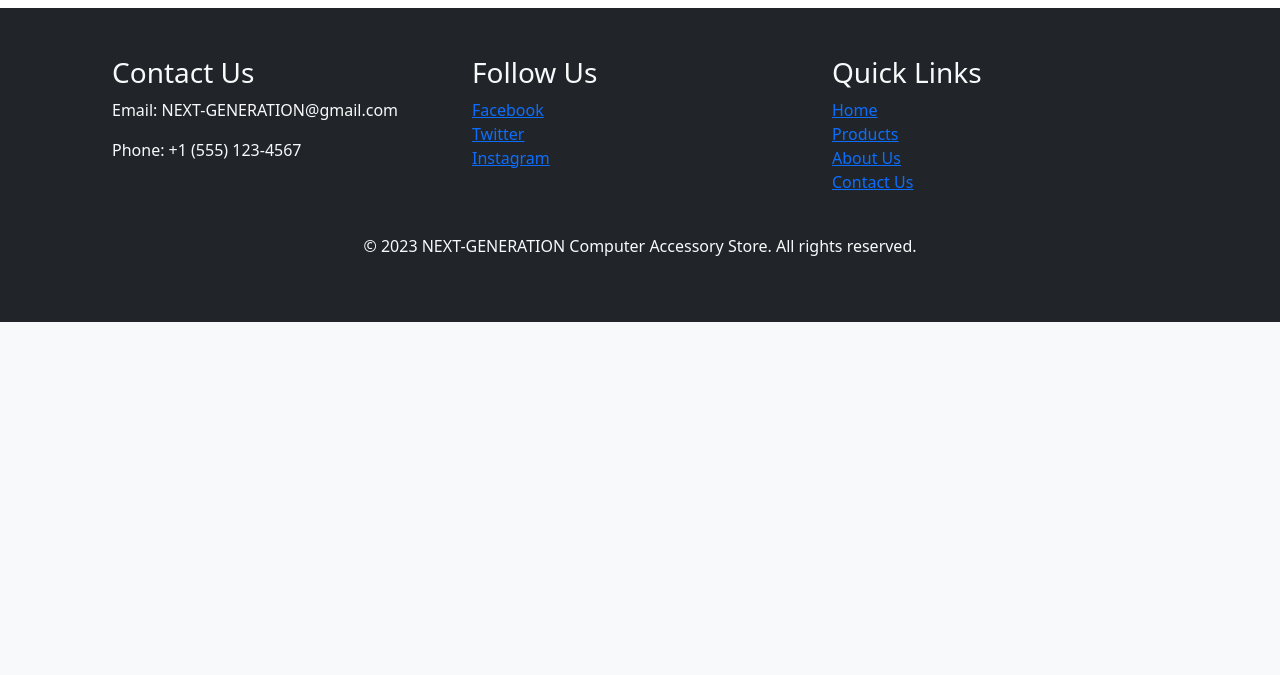
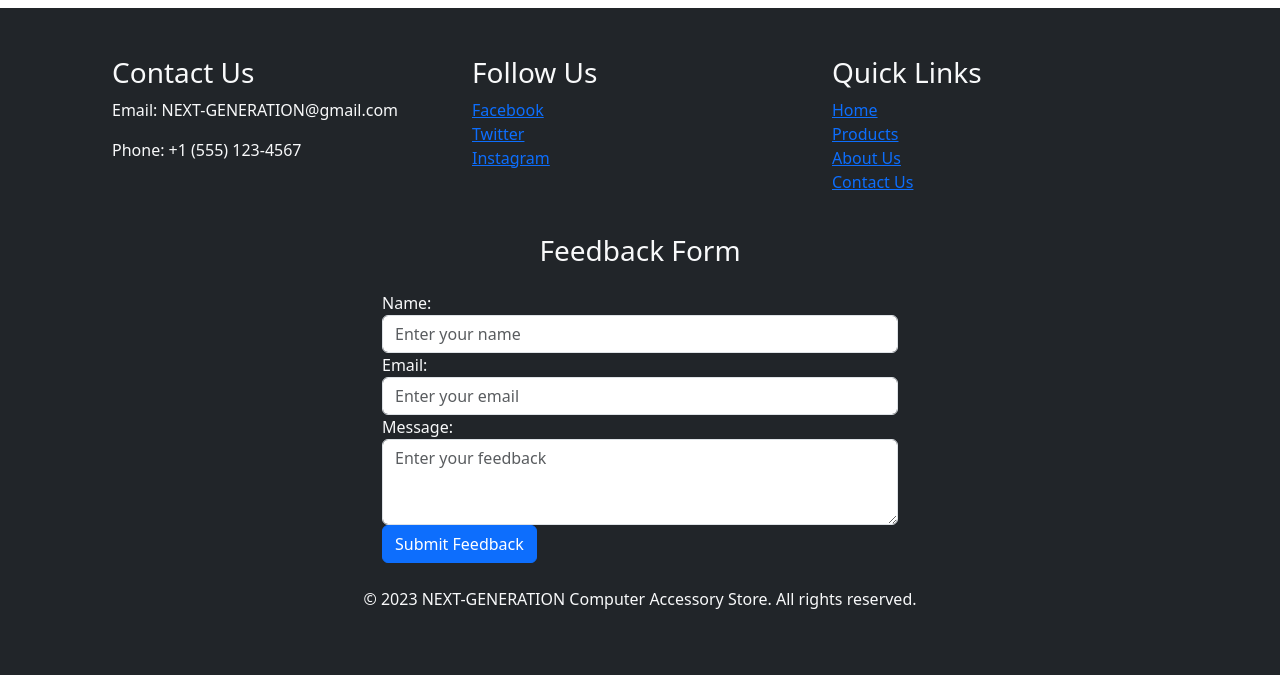
Before and after one commit to abduhafiz1993/NG-website, a Flask app: page /contact in a window 1280 px wide. Shown: the part 508-1183 px from the top of the page. Before the commit the page ends 830 px from the top, so only its background shows below. Run offline with Flask 3, Linux system fonts and the light colour scheme; some libraries are stand-ins or nearby versions.

Commit message:
update on some fils

```diff
--- a/app.py
+++ b/app.py
@@ -31,6 +31,28 @@ def update_info():
         )
     return redirect("/personal")
 
+@app.route("/add", methods = ["POST", "GET"])
+def add():
+    if request.method == "POST":
+        db.execute(
+            "INSERT INTO Users (username, password, email, role) VALUES(?, ?, ?)",
+            request.form.get("username"),
+            generate_password_hash(request.form.get("password")),
+            request.form.get("email"),
+            request.form.get("role")
+        )
+        return render_template("add.html")
+    return render_template("add.html")
+
+@app.route("/feedback", methods = ["POST"])
+def feedback():
+        db.execute(
+            "INSERT INTO Feedbacks (name, email, message) VALUES(?, ?, ?)",
+            request.form.get("name"),
+            request.form.get("email"),
+            request.form.get("message"),
+        )
+        return redirect("/")
 
 
 @app.route("/")
--- a/templates/contact.html
+++ b/templates/contact.html
@@ -16,7 +16,7 @@
                 </ul>
             </div>
             <div class="col-lg-6">
-                <form>
+                <form action="/contact" method="post">
                     <div class="form-group">
                         <label for="fullName">Full Name:</label>
                         <input type="text" class="form-control" id="fullName" placeholder="Enter your full name" required>
--- a/templates/layout.html
+++ b/templates/layout.html
@@ -94,6 +94,30 @@
         </div>
     </div>
 
+    <!-- Feedback Form -->
+    <div class="container mt-4">
+        <div class="row">
+            <div class="col-md-6 offset-md-3">
+                <h3 class="text-center mb-4">Feedback Form</h3>
+                <form action="/feedback" method="post">
+                    <div class="form-group">
+                        <label for="feedbackName">Name:</label>
+                        <input name="name" type="text" class="form-control" id="feedbackName" placeholder="Enter your name">
+                    </div>
+                    <div class="form-group">
+                        <label for="feedbackEmail">Email:</label>
+                        <input name="email" type="email" class="form-control" id="feedbackEmail" placeholder="Enter your email">
+                    </div>
+                    <div class="form-group">
+                        <label for="feedbackMessage">Message:</label>
+                        <textarea name="message" class="form-control" id="feedbackMessage" rows="3" placeholder="Enter your feedback"></textarea>
+                    </div>
+                    <button type="submit" class="btn btn-primary">Submit Feedback</button>
+                </form>
+            </div>
+        </div>
+    </div>
+
     <div class="text-center mt-4">
         <p>&copy; 2023 NEXT-GENERATION Computer Accessory Store. All rights reserved.</p>
     </div>
```
Also changed, not shown: templates/add.html (added, +38 -0 lines), database.db, 1 other file.
